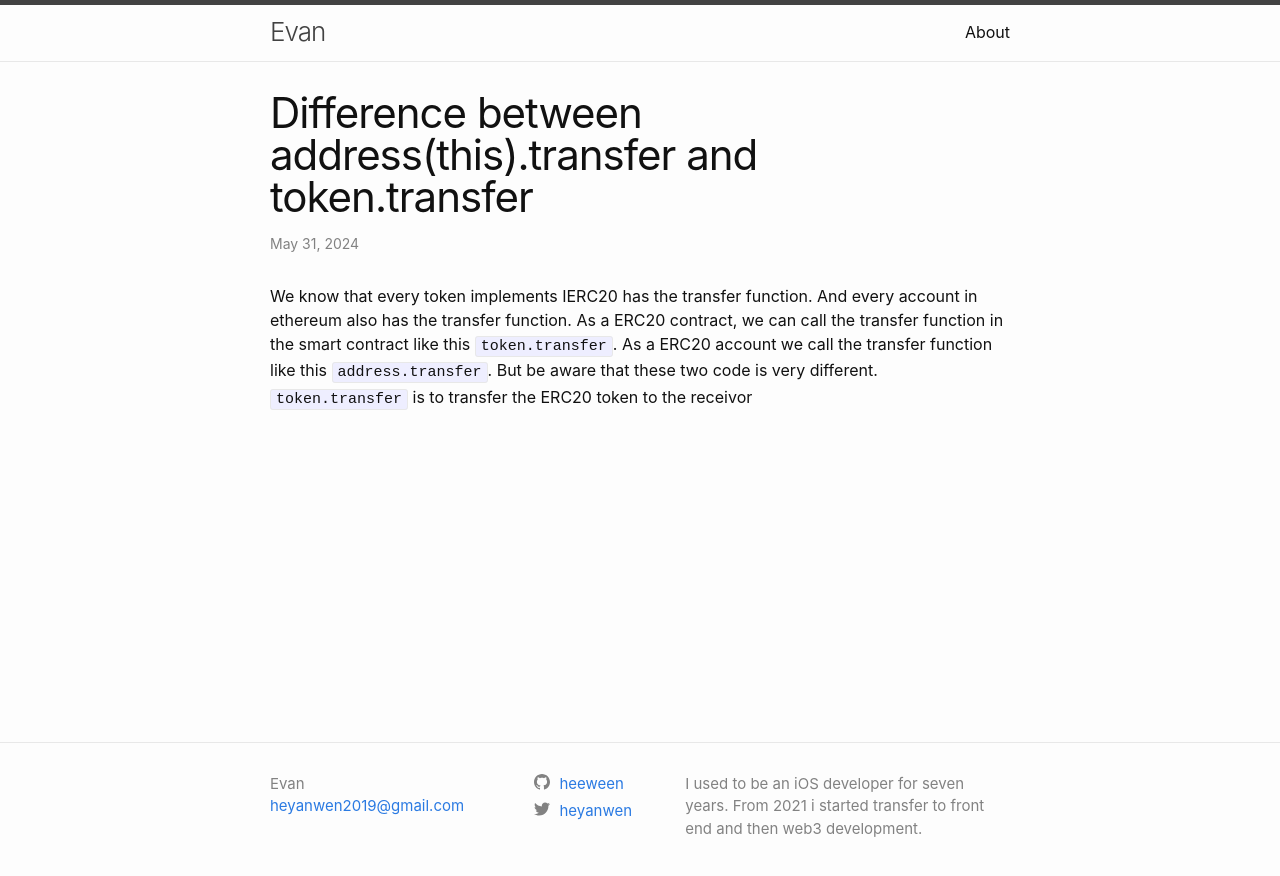
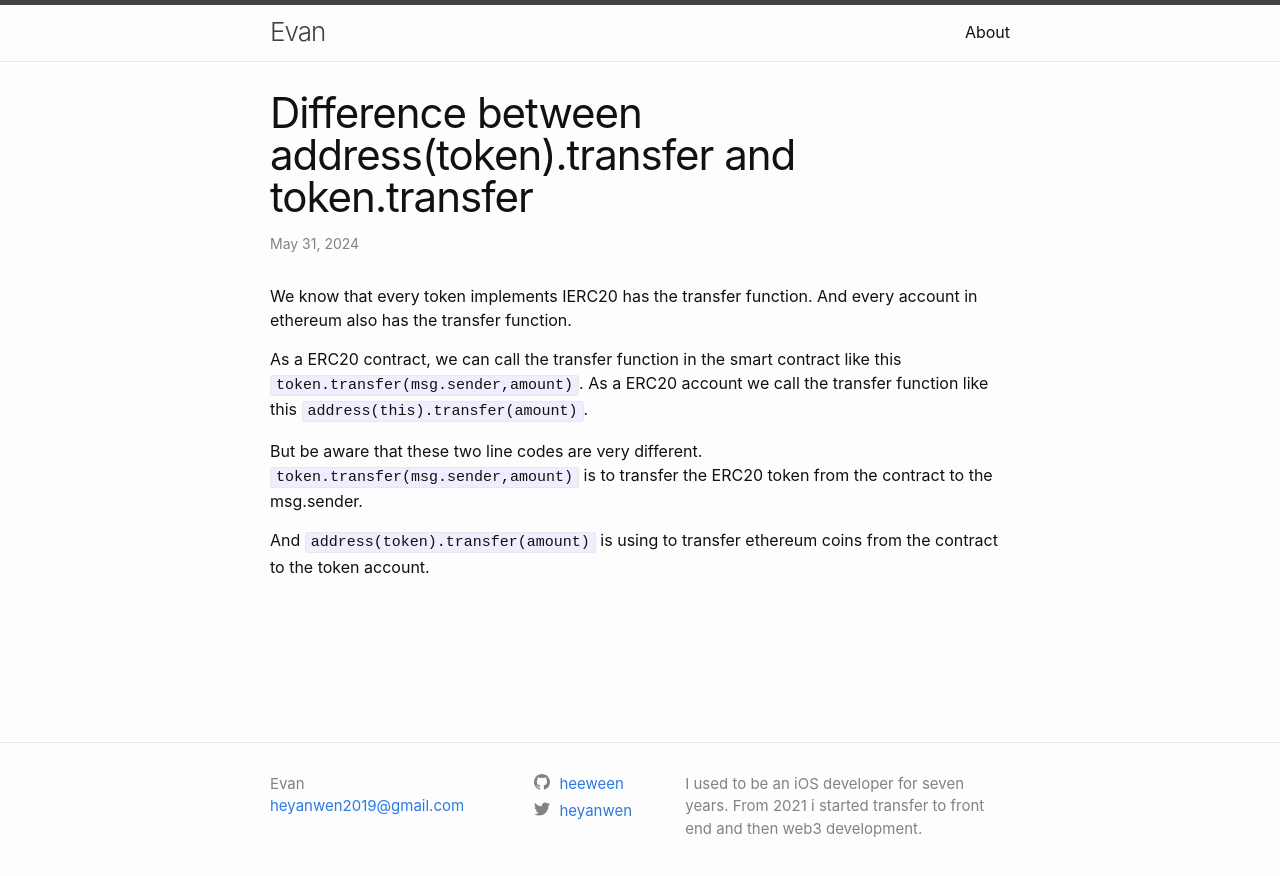
Before and after one commit to heeween/heeween.github.io, a Jekyll site: the page built from _posts/2024-05-31-TransferFunction.markdown, in a window 1280 px wide. Shown: the top 876 px of the page. Built offline with Jekyll 4.4.1, drawn with Linux system fonts in a browser that asks for light colours.

Commit message:
Difference between address(token).transfer and token.transfer

```diff
--- a/_posts/2024-05-31-TransferFunction.markdown
+++ b/_posts/2024-05-31-TransferFunction.markdown
@@ -1,10 +1,14 @@
 ---
 layout: post
-title:  "Difference between address(this).transfer and token.transfer"
+title:  "Difference between address(token).transfer and token.transfer"
 date:   2024-05-31 09:11:29 +0800
 categories: jekyll update
 ---
 
 We know that every token implements IERC20 has the transfer function. And every account in ethereum also has the transfer function.
-As a ERC20 contract, we can call the transfer function in the smart contract like this `token.transfer`. As a ERC20 account we call the transfer function like this `address.transfer`.
-But be aware that these two code is very different. `token.transfer` is to transfer the ERC20 token to the receivor
+
+As a ERC20 contract, we can call the transfer function in the smart contract like this `token.transfer(msg.sender,amount)`. As a ERC20 account we call the transfer function like this `address(this).transfer(amount)`.
+
+But be aware that these two line codes are very different. `token.transfer(msg.sender,amount)` is to transfer the ERC20 token from the contract to the msg.sender.
+
+And `address(token).transfer(amount)` is using to transfer ethereum coins from the contract to the token account.
```
